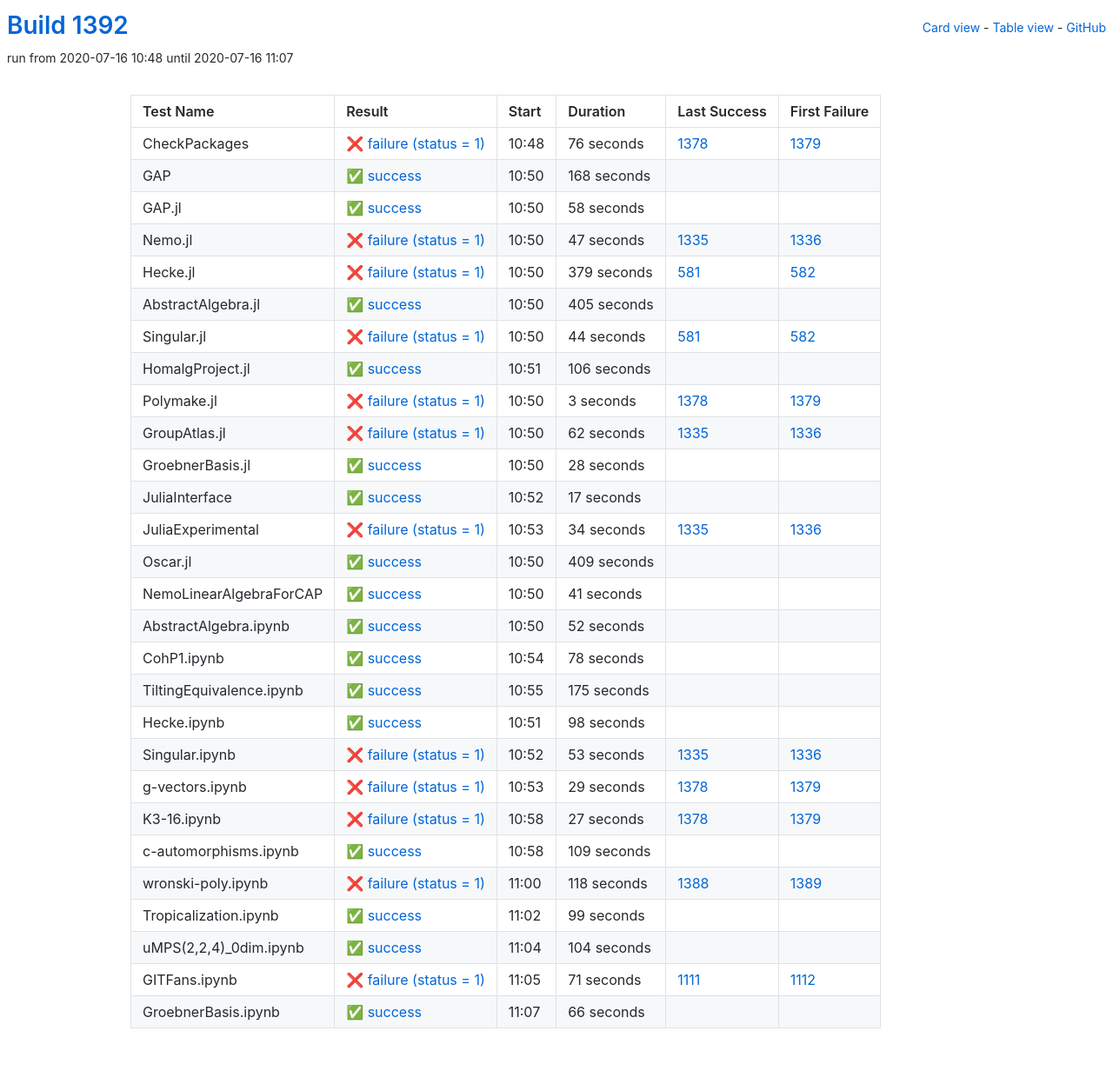
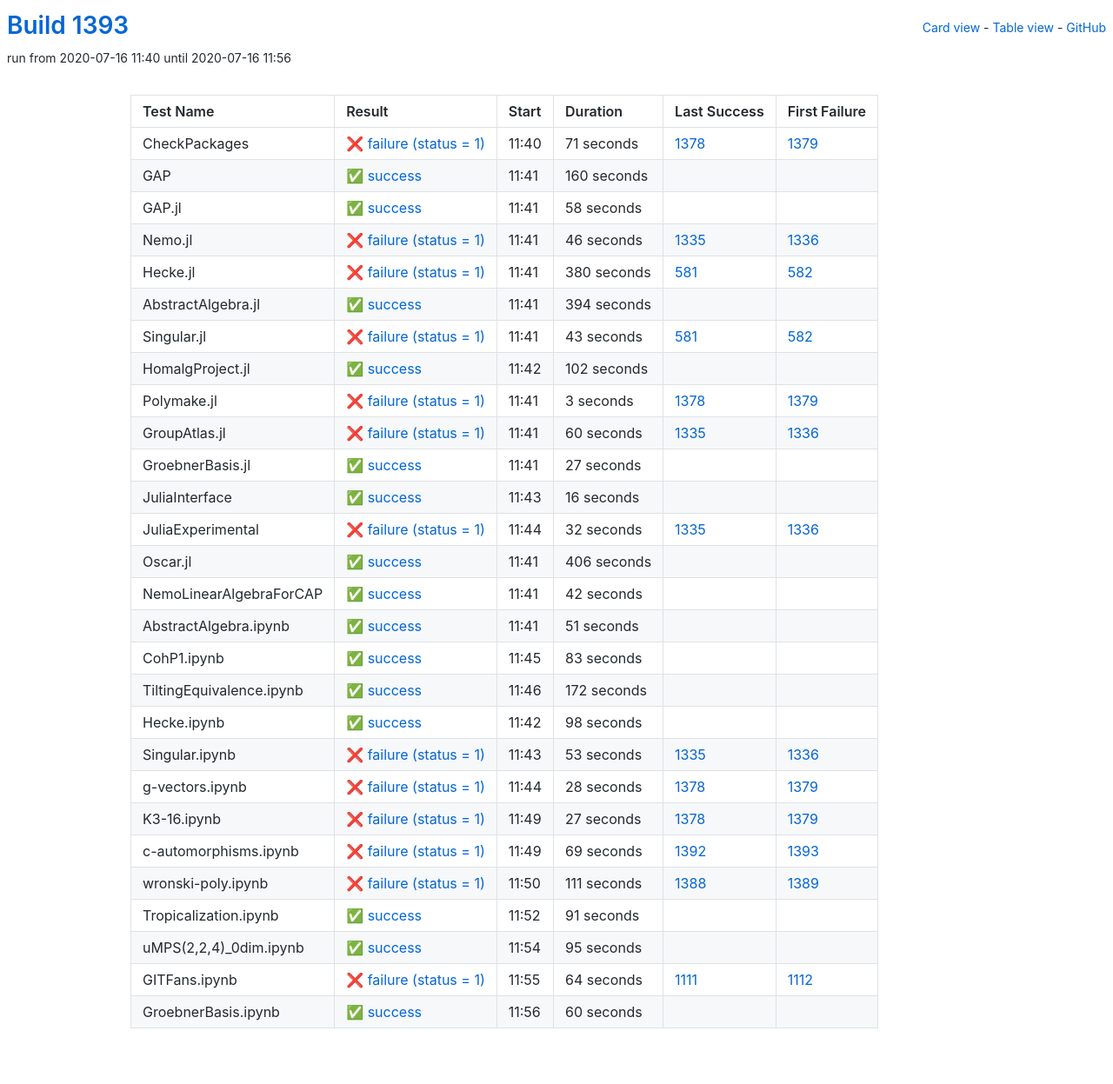
Before and after one commit to oscar-system/oscar-ci-status-1.4, a Jekyll site: the page built from table.html, in a window 1280 px wide. Shown: the whole page at 87% size. Built offline with Jekyll 4.4.1, drawn with Linux system fonts in a browser that asks for light colours.

Commit message:
Build #1393

```diff
--- a/_data/ci.yml
+++ b/_data/ci.yml
@@ -1,6 +1,6 @@
 ---
-build: 1392
-build_url: https://oscarci.mathematik.uni-kl.de/job/oscar-julia-1.4/1392/
+build: 1393
+build_url: https://oscarci.mathematik.uni-kl.de/job/oscar-julia-1.4/1393/
 job: oscar-julia-1.4
 organization: oscar-system
 repo: oscar-ci-status-1.4
@@ -8,32 +8,32 @@ repourl: https://github.com/oscar-system/oscar-ci-status-1.4
 tests:
 - name: CheckPackages
   id: checkpackages
-  log: https://oscarci.mathematik.uni-kl.de/job/oscar-julia-1.4/1392/artifact/logs/build-1392/CheckPackages.log
-  start: 2020-07-16 10:48
+  log: https://oscarci.mathematik.uni-kl.de/job/oscar-julia-1.4/1393/artifact/logs/build-1393/CheckPackages.log
+  start: 2020-07-16 11:40
   success: false
   exitcode: 1
   status: failure
-  duration: 76
+  duration: 71
   last_success: 1378
   last_success_url: https://oscarci.mathematik.uni-kl.de/job/oscar-julia-1.4/1378/
   first_failure: 1379
   first_failure_url: https://oscarci.mathematik.uni-kl.de/job/oscar-julia-1.4/1379/
 - name: GAP
   id: gap
-  log: https://oscarci.mathematik.uni-kl.de/job/oscar-julia-1.4/1392/artifact/logs/build-1392/GAP.log
-  start: 2020-07-16 10:50
+  log: https://oscarci.mathematik.uni-kl.de/job/oscar-julia-1.4/1393/artifact/logs/build-1393/GAP.log
+  start: 2020-07-16 11:41
   success: true
   exitcode: 0
   status: success
-  duration: 168
+  duration: 160
   last_success: false
   last_success_url:
   first_failure: false
   first_failure_url:
 - name: GAP.jl
   id: gap-jl
-  log: https://oscarci.mathematik.uni-kl.de/job/oscar-julia-1.4/1392/artifact/logs/build-1392/GAP.jl.log
-  start: 2020-07-16 10:50
+  log: https://oscarci.mathematik.uni-kl.de/job/oscar-julia-1.4/1393/artifact/logs/build-1393/GAP.jl.log
+  start: 2020-07-16 11:41
   success: true
   exitcode: 0
   status: success
@@ -44,68 +44,68 @@ tests:
   first_failure_url:
 - name: Nemo.jl
   id: nemo-jl
-  log: https://oscarci.mathematik.uni-kl.de/job/oscar-julia-1.4/1392/artifact/logs/build-1392/Nemo.jl.log
-  start: 2020-07-16 10:50
+  log: https://oscarci.mathematik.uni-kl.de/job/oscar-julia-1.4/1393/artifact/logs/build-1393/Nemo.jl.log
+  start: 2020-07-16 11:41
   success: false
   exitcode: 1
   status: failure
-  duration: 47
+  duration: 46
   last_success: 1335
   last_success_url: https://oscarci.mathematik.uni-kl.de/job/oscar-julia-1.4/1335/
   first_failure: 1336
   first_failure_url: https://oscarci.mathematik.uni-kl.de/job/oscar-julia-1.4/1336/
 - name: Hecke.jl
   id: hecke-jl
-  log: https://oscarci.mathematik.uni-kl.de/job/oscar-julia-1.4/1392/artifact/logs/build-1392/Hecke.jl.log
-  start: 2020-07-16 10:50
+  log: https://oscarci.mathematik.uni-kl.de/job/oscar-julia-1.4/1393/artifact/logs/build-1393/Hecke.jl.log
+  start: 2020-07-16 11:41
   success: false
   exitcode: 1
   status: failure
-  duration: 379
+  duration: 380
   last_success: 581
   last_success_url: https://oscarci.mathematik.uni-kl.de/job/oscar-julia-1.4/581/
   first_failure: 582
   first_failure_url: https://oscarci.mathematik.uni-kl.de/job/oscar-julia-1.4/582/
 - name: AbstractAlgebra.jl
   id: abstractalgebra-jl
-  log: https://oscarci.mathematik.uni-kl.de/job/oscar-julia-1.4/1392/artifact/logs/build-1392/AbstractAlgebra.jl.log
-  start: 2020-07-16 10:50
+  log: https://oscarci.mathematik.uni-kl.de/job/oscar-julia-1.4/1393/artifact/logs/build-1393/AbstractAlgebra.jl.log
+  start: 2020-07-16 11:41
   success: true
   exitcode: 0
   status: success
-  duration: 405
+  duration: 394
   last_success: false
   last_success_url:
   first_failure: false
   first_failure_url:
 - name: Singular.jl
   id: singular-jl
-  log: https://oscarci.mathematik.uni-kl.de/job/oscar-julia-1.4/1392/artifact/logs/build-1392/Singular.jl.log
-  start: 2020-07-16 10:50
+  log: https://oscarci.mathematik.uni-kl.de/job/oscar-julia-1.4/1393/artifact/logs/build-1393/Singular.jl.log
+  start: 2020-07-16 11:41
   success: false
   exitcode: 1
   status: failure
-  duration: 44
+  duration: 43
   last_success: 581
   last_success_url: https://oscarci.mathematik.uni-kl.de/job/oscar-julia-1.4/581/
   first_failure: 582
   first_failure_url: https://oscarci.mathematik.uni-kl.de/job/oscar-julia-1.4/582/
 - name: HomalgProject.jl
   id: homalgproject-jl
-  log: https://oscarci.mathematik.uni-kl.de/job/oscar-julia-1.4/1392/artifact/logs/build-1392/HomalgProject.jl.log
-  start: 2020-07-16 10:51
+  log: https://oscarci.mathematik.uni-kl.de/job/oscar-julia-1.4/1393/artifact/logs/build-1393/HomalgProject.jl.log
+  start: 2020-07-16 11:42
   success: true
   exitcode: 0
   status: success
-  duration: 106
+  duration: 102
   last_success: false
   last_success_url:
   first_failure: false
   first_failure_url:
 - name: Polymake.jl
   id: polymake-jl
-  log: https://oscarci.mathematik.uni-kl.de/job/oscar-julia-1.4/1392/artifact/logs/build-1392/Polymake.jl.log
-  start: 2020-07-16 10:50
+  log: https://oscarci.mathematik.uni-kl.de/job/oscar-julia-1.4/1393/artifact/logs/build-1393/Polymake.jl.log
+  start: 2020-07-16 11:41
   success: false
   exitcode: 1
   status: failure
@@ -116,116 +116,116 @@ tests:
   first_failure_url: https://oscarci.mathematik.uni-kl.de/job/oscar-julia-1.4/1379/
 - name: GroupAtlas.jl
   id: groupatlas-jl
-  log: https://oscarci.mathematik.uni-kl.de/job/oscar-julia-1.4/1392/artifact/logs/build-1392/GroupAtlas.jl.log
-  start: 2020-07-16 10:50
+  log: https://oscarci.mathematik.uni-kl.de/job/oscar-julia-1.4/1393/artifact/logs/build-1393/GroupAtlas.jl.log
+  start: 2020-07-16 11:41
   success: false
   exitcode: 1
   status: failure
-  duration: 62
+  duration: 60
   last_success: 1335
   last_success_url: https://oscarci.mathematik.uni-kl.de/job/oscar-julia-1.4/1335/
   first_failure: 1336
   first_failure_url: https://oscarci.mathematik.uni-kl.de/job/oscar-julia-1.4/1336/
 - name: GroebnerBasis.jl
   id: groebnerbasis-jl
-  log: https://oscarci.mathematik.uni-kl.de/job/oscar-julia-1.4/1392/artifact/logs/build-1392/GroebnerBasis.jl.log
-  start: 2020-07-16 10:50
+  log: https://oscarci.mathematik.uni-kl.de/job/oscar-julia-1.4/1393/artifact/logs/build-1393/GroebnerBasis.jl.log
+  start: 2020-07-16 11:41
   success: true
   exitcode: 0
   status: success
-  duration: 28
+  duration: 27
   last_success: false
   last_success_url:
   first_failure: false
   first_failure_url:
 - name: JuliaInterface
   id: juliainterface
-  log: https://oscarci.mathematik.uni-kl.de/job/oscar-julia-1.4/1392/artifact/logs/build-1392/JuliaInterface.log
-  start: 2020-07-16 10:52
+  log: https://oscarci.mathematik.uni-kl.de/job/oscar-julia-1.4/1393/artifact/logs/build-1393/JuliaInterface.log
+  start: 2020-07-16 11:43
   success: true
   exitcode: 0
   status: success
-  duration: 17
+  duration: 16
   last_success: false
   last_success_url:
   first_failure: false
   first_failure_url:
 - name: JuliaExperimental
   id: juliaexperimental
-  log: https://oscarci.mathematik.uni-kl.de/job/oscar-julia-1.4/1392/artifact/logs/build-1392/JuliaExperimental.log
-  start: 2020-07-16 10:53
+  log: https://oscarci.mathematik.uni-kl.de/job/oscar-julia-1.4/1393/artifact/logs/build-1393/JuliaExperimental.log
+  start: 2020-07-16 11:44
   success: false
   exitcode: 1
   status: failure
-  duration: 34
+  duration: 32
   last_success: 1335
   last_success_url: https://oscarci.mathematik.uni-kl.de/job/oscar-julia-1.4/1335/
   first_failure: 1336
   first_failure_url: https://oscarci.mathematik.uni-kl.de/job/oscar-julia-1.4/1336/
 - name: Oscar.jl
   id: oscar-jl
-  log: https://oscarci.mathematik.uni-kl.de/job/oscar-julia-1.4/1392/artifact/logs/build-1392/Oscar.jl.log
-  start: 2020-07-16 10:50
+  log: https://oscarci.mathematik.uni-kl.de/job/oscar-julia-1.4/1393/artifact/logs/build-1393/Oscar.jl.log
+  start: 2020-07-16 11:41
   success: true
   exitcode: 0
   status: success
-  duration: 409
+  duration: 406
   last_success: false
   last_success_url:
   first_failure: false
   first_failure_url:
 - name: NemoLinearAlgebraForCAP
   id: nemolinearalgebraforcap
-  log: https://oscarci.mathematik.uni-kl.de/job/oscar-julia-1.4/1392/artifact/logs/build-1392/NemoLinearAlgebraForCAP.log
-  start: 2020-07-16 10:50
+  log: https://oscarci.mathematik.uni-kl.de/job/oscar-julia-1.4/1393/artifact/logs/build-1393/NemoLinearAlgebraForCAP.log
+  start: 2020-07-16 11:41
   success: true
   exitcode: 0
   status: success
-  duration: 41
+  duration: 42
   last_success: false
   last_success_url:
   first_failure: false
   first_failure_url:
 - name: AbstractAlgebra.ipynb
   id: abstractalgebra-ipynb
-  log: https://oscarci.mathematik.uni-kl.de/job/oscar-julia-1.4/1392/artifact/logs/build-1392/AbstractAlgebra.ipynb.log
-  start: 2020-07-16 10:50
+  log: https://oscarci.mathematik.uni-kl.de/job/oscar-julia-1.4/1393/artifact/logs/build-1393/AbstractAlgebra.ipynb.log
+  start: 2020-07-16 11:41
   success: true
   exitcode: 0
   status: success
-  duration: 52
+  duration: 51
   last_success: false
   last_success_url:
   first_failure: false
   first_failure_url:
 - name: CohP1.ipynb
   id: cohp1-ipynb
-  log: https://oscarci.mathematik.uni-kl.de/job/oscar-julia-1.4/1392/artifact/logs/build-1392/CohP1.ipynb.log
-  start: 2020-07-16 10:54
+  log: https://oscarci.mathematik.uni-kl.de/job/oscar-julia-1.4/1393/artifact/logs/build-1393/CohP1.ipynb.log
+  start: 2020-07-16 11:45
   success: true
   exitcode: 0
   status: success
-  duration: 78
+  duration: 83
   last_success: false
   last_success_url:
   first_failure: false
   first_failure_url:
 - name: TiltingEquivalence.ipynb
   id: tiltingequivalence-ipynb
-  log: https://oscarci.mathematik.uni-kl.de/job/oscar-julia-1.4/1392/artifact/logs/build-1392/TiltingEquivalence.ipynb.log
-  start: 2020-07-16 10:55
+  log: https://oscarci.mathematik.uni-kl.de/job/oscar-julia-1.4/1393/artifact/logs/build-1393/TiltingEquivalence.ipynb.log
+  start: 2020-07-16 11:46
   success: true
   exitcode: 0
   status: success
-  duration: 175
+  duration: 172
   last_success: false
   last_success_url:
   first_failure: false
   first_failure_url:
 - name: Hecke.ipynb
   id: hecke-ipynb
-  log: https://oscarci.mathematik.uni-kl.de/job/oscar-julia-1.4/1392/artifact/logs/build-1392/Hecke.ipynb.log
-  start: 2020-07-16 10:51
+  log: https://oscarci.mathematik.uni-kl.de/job/oscar-julia-1.4/1393/artifact/logs/build-1393/Hecke.ipynb.log
+  start: 2020-07-16 11:42
   success: true
   exitcode: 0
   status: success
@@ -236,8 +236,8 @@ tests:
   first_failure_url:
 - name: Singular.ipynb
   id: singular-ipynb
-  log: https://oscarci.mathematik.uni-kl.de/job/oscar-julia-1.4/1392/artifact/logs/build-1392/Singular.ipynb.log
-  start: 2020-07-16 10:52
+  log: https://oscarci.mathematik.uni-kl.de/job/oscar-julia-1.4/1393/artifact/logs/build-1393/Singular.ipynb.log
+  start: 2020-07-16 11:43
   success: false
   exitcode: 1
   status: failure
@@ -248,20 +248,20 @@ tests:
   first_failure_url: https://oscarci.mathematik.uni-kl.de/job/oscar-julia-1.4/1336/
 - name: g-vectors.ipynb
   id: g-vectors-ipynb
-  log: https://oscarci.mathematik.uni-kl.de/job/oscar-julia-1.4/1392/artifact/logs/build-1392/g-vectors.ipynb.log
-  start: 2020-07-16 10:53
+  log: https://oscarci.mathematik.uni-kl.de/job/oscar-julia-1.4/1393/artifact/logs/build-1393/g-vectors.ipynb.log
+  start: 2020-07-16 11:44
   success: false
   exitcode: 1
   status: failure
-  duration: 29
+  duration: 28
   last_success: 1378
   last_success_url: https://oscarci.mathematik.uni-kl.de/job/oscar-julia-1.4/1378/
   first_failure: 1379
   first_failure_url: https://oscarci.mathematik.uni-kl.de/job/oscar-julia-1.4/1379/
 - name: K3-16.ipynb
   id: k3-16-ipynb
-  log: https://oscarci.mathematik.uni-kl.de/job/oscar-julia-1.4/1392/artifact/logs/build-1392/K3-16.ipynb.log
-  start: 2020-07-16 10:58
+  log: https://oscarci.mathematik.uni-kl.de/job/oscar-julia-1.4/1393/artifact/logs/build-1393/K3-16.ipynb.log
+  start: 2020-07-16 11:49
   success: false
   exitcode: 1
   status: failure
@@ -272,72 +272,72 @@ tests:
   first_failure_url: https://oscarci.mathematik.uni-kl.de/job/oscar-julia-1.4/1379/
 - name: c-automorphisms.ipynb
   id: c-automorphisms-ipynb
-  log: https://oscarci.mathematik.uni-kl.de/job/oscar-julia-1.4/1392/artifact/logs/build-1392/c-automorphisms.ipynb.log
-  start: 2020-07-16 10:58
-  success: true
-  exitcode: 0
-  status: success
-  duration: 109
-  last_success: false
-  last_success_url:
-  first_failure: false
-  first_failure_url:
-- name: wronski-poly.ipynb
-  id: wronski-poly-ipynb
-  log: https://oscarci.mathematik.uni-kl.de/job/oscar-julia-1.4/1392/artifact/logs/build-1392/wronski-poly.ipynb.log
-  start: 2020-07-16 11:00
+  log: https://oscarci.mathematik.uni-kl.de/job/oscar-julia-1.4/1393/artifact/logs/build-1393/c-automorphisms.ipynb.log
+  start: 2020-07-16 11:49
   success: false
   exitcode: 1
   status: failure
-  duration: 118
+  duration: 69
+  last_success: 1392
+  last_success_url: https://oscarci.mathematik.uni-kl.de/job/oscar-julia-1.4/1392/
+  first_failure: 1393
+  first_failure_url: https://oscarci.mathematik.uni-kl.de/job/oscar-julia-1.4/1393/
+- name: wronski-poly.ipynb
+  id: wronski-poly-ipynb
+  log: https://oscarci.mathematik.uni-kl.de/job/oscar-julia-1.4/1393/artifact/logs/build-1393/wronski-poly.ipynb.log
+  start: 2020-07-16 11:50
+  success: false
+  exitcode: 1
+  status: failure
+  duration: 111
   last_success: 1388
   last_success_url: https://oscarci.mathematik.uni-kl.de/job/oscar-julia-1.4/1388/
   first_failure: 1389
   first_failure_url: https://oscarci.mathematik.uni-kl.de/job/oscar-julia-1.4/1389/
 - name: Tropicalization.ipynb
   id: tropicalization-ipynb
-  log: https://oscarci.mathematik.uni-kl.de/job/oscar-julia-1.4/1392/artifact/logs/build-1392/Tropicalization.ipynb.log
-  start: 2020-07-16 11:02
+  log: https://oscarci.mathematik.uni-kl.de/job/oscar-julia-1.4/1393/artifact/logs/build-1393/Tropicalization.ipynb.log
+  start: 2020-07-16 11:52
   success: true
   exitcode: 0
   status: success
-  duration: 99
+  duration: 91
   last_success: false
   last_success_url:
   first_failure: false
   first_failure_url:
 - name: uMPS(2,2,4)_0dim.ipynb
   id: umps-2-2-4-0dim-ipynb
-  log: https://oscarci.mathematik.uni-kl.de/job/oscar-julia-1.4/1392/artifact/logs/build-1392/uMPS-2-2-4-_0dim.ipynb.log
-  start: 2020-07-16 11:04
+  log: https://oscarci.mathematik.uni-kl.de/job/oscar-julia-1.4/1393/artifact/logs/build-1393/uMPS-2-2-4-_0dim.ipynb.log
+  start: 2020-07-16 11:54
   success: true
   exitcode: 0
   status: success
-  duration: 104
+  duration: 95
   last_success: false
   last_success_url:
   first_failure: false
   first_failure_url:
 - name: GITFans.ipynb
   id: gitfans-ipynb
-  log: https://oscarci.mathematik.uni-kl.de/job/oscar-julia-1.4/1392/artifact/logs/build-1392/GITFans.ipynb.log
-  start: 2020-07-16 11:05
+  log: https://oscarci.mathematik.uni-kl.de/job/oscar-julia-1.4/1393/artifact/logs/build-1393/GITFans.ipynb.log
+  start: 2020-07-16 11:55
   success: false
   exitcode: 1
   status: failure
-  duration: 71
+  duration: 64
   last_success: 1111
   last_success_url: https://oscarci.mathematik.uni-kl.de/job/oscar-julia-1.4/1111/
   first_failure: 1112
   first_failure_url: https://oscarci.mathematik.uni-kl.de/job/oscar-julia-1.4/1112/
 - name: GroebnerBasis.ipynb
   id: groebnerbasis-ipynb
-  log: https://oscarci.mathematik.uni-kl.de/job/oscar-julia-1.4/1392/artifact/logs/build-1392/GroebnerBasis.ipynb.log
-  start: 2020-07-16 11:07
+  log: https://oscarci.mathematik.uni-kl.de/job/oscar-julia-1.4/1393/artifact/logs/build-1393/GroebnerBasis.ipynb.log
+  start: 2020-07-16 11:56
   success: true
   exitcode: 0
   status: success
-  duration: 66
+  duration: 60
   last_success: false
   last_success_url:
   first_failure: false
```
Also changed, not shown: README.md.
